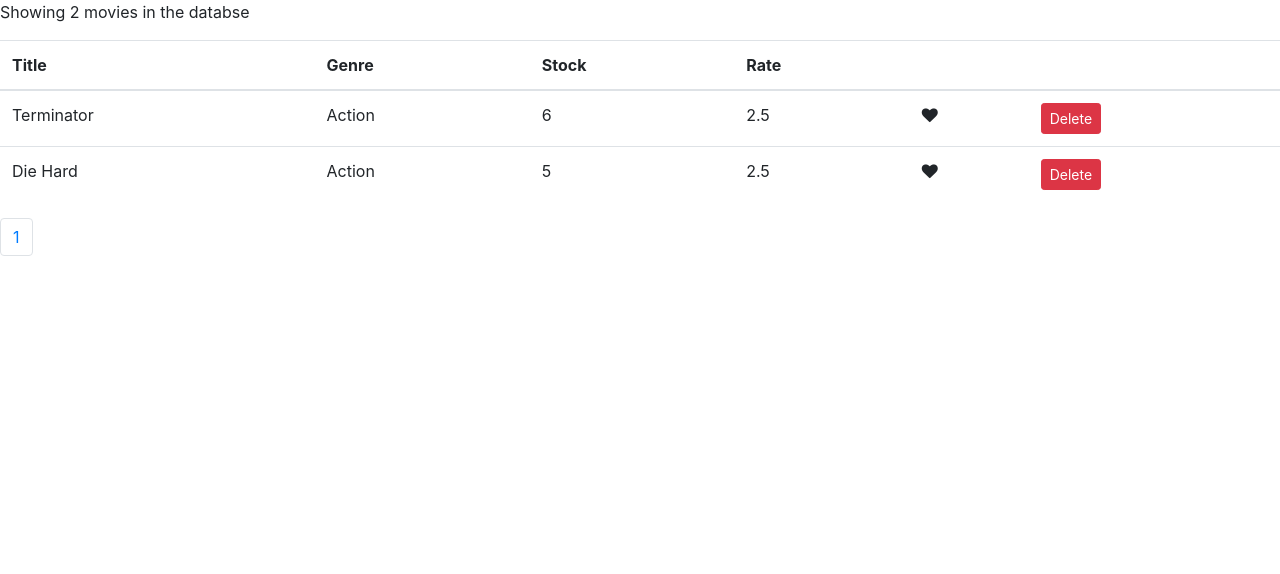
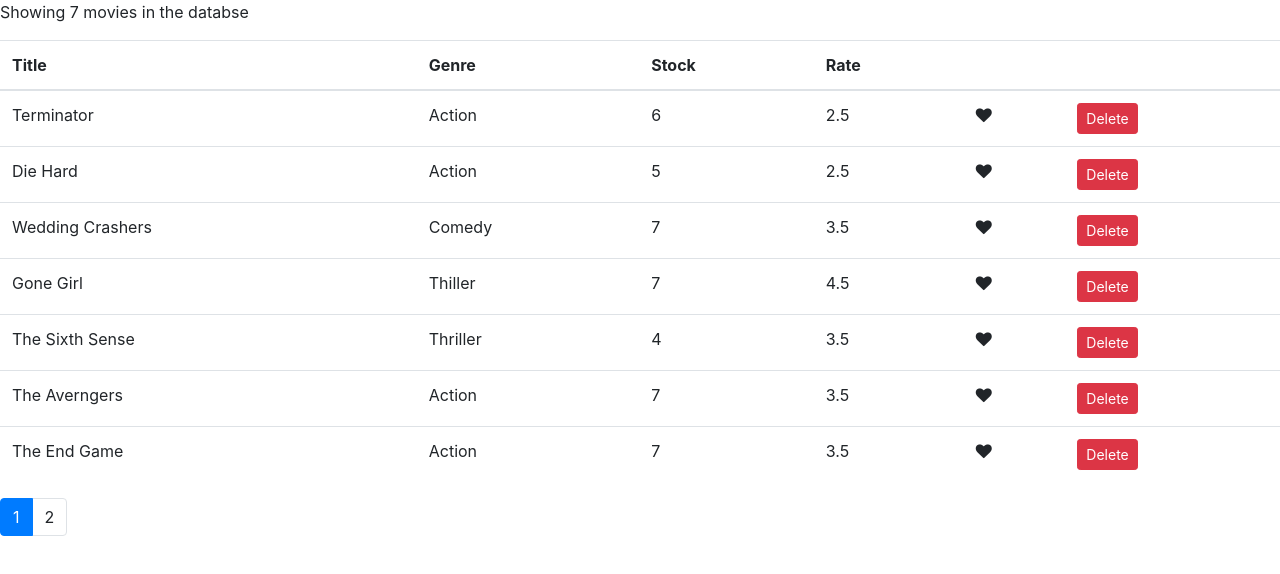
Before and after one commit to salmaatarekk/Learning-React, a React (Create React App) app in the folder counter-app/: page / in a window 1280 px wide. Shown: the top 574 px of the page. Built offline with nearby package versions, Linux system fonts and the light colour scheme.

Commit message:
upate pagination and fix bugs

```diff
--- a/counter-app/src/components/common/pagination.jsx
+++ b/counter-app/src/components/common/pagination.jsx
@@ -1,15 +1,28 @@
 import React from 'react';
 import _ from 'lodash'
 
-const Pagination = (props) => {
-    const {itemsCount, pageSize} = props;
-    const pageCount = itemsCount / pageSize;
+const Pagination = props => {
+    const { currentPage,  pageSize} = props;
+    const itemsCount = 7;
+    //console.log(itemsCount, currentPage, pageSize);
+    const pagesCount = Math.ceil( itemsCount / pageSize) ;
+
+
+    if(pagesCount === 1)
+        return null;
+   const pages =  _.range(1, pagesCount + 1);
 
 
 
     return ( <nav>
         <ul className="pagination">
-            <li className="page-item"><a href="" className="page-link">1</a></li>
+            {pages.map(page => (
+            <li key = {page} className= {page === currentPage ? 'page-item active' : 'page-item'}>
+             <a  className="page-link"
+             onClick = { () => props.onPageChange(page)}>
+                {page}</a>
+            </li>
+            ))}
         </ul>
     </nav> );
 }
--- a/counter-app/src/components/movies.jsx
+++ b/counter-app/src/components/movies.jsx
@@ -19,10 +19,51 @@ class Movies extends Component {
                 numberInStock: 5,
                 dailyRentalRate : 2.5,
                 liked : true
+            },
+            {
+                id: 3,
+                title : 'Wedding Crashers',
+                genre : 'Comedy',
+                numberInStock: 7,
+                dailyRentalRate : 3.5,
+                liked : true
+            },
+            {
+                id: 4,
+                title : 'Gone Girl',
+                genre : 'Thiller',
+                numberInStock: 7,
+                dailyRentalRate : 4.5,
+                liked : true
+            },
+            {
+                id: 5,
+                title : 'The Sixth Sense',
+                genre : 'Thriller',
+                numberInStock: 4,
+                dailyRentalRate : 3.5,
+                liked : true
+            },
+            {
+                id: 6,
+                title : 'The Averngers',
+                genre : 'Action',
+                numberInStock: 7,
+                dailyRentalRate : 3.5,
+                liked : true
+            },
+            {
+                id: 7,
+                title : 'The End Game',
+                genre : 'Action',
+                numberInStock: 7,
+                dailyRentalRate : 3.5,
+                liked : true
             }
 
+
         ],
-
+        currentPage : 1,
         pageSize : 4
 
      };
@@ -41,16 +82,21 @@ class Movies extends Component {
      };
      handlePageChange = (page) => {
 
-        console.log("page");
+        this.setState({currentPage : page});
      };
 
 
     render() {
+        const { pageSize, currentPage} = this.state
         const {length : count} = this.state.movies;
+        console.log('count : ', this.state.movies.length);
         if(count === 0)
             return <p>There are no movies in the database</p>;
 
+
+
         return (
+
             <React.Fragment>
                 <p>Showing {count} movies in the databse </p>
                 <table className = "table">
@@ -86,10 +132,13 @@ class Movies extends Component {
                 </tbody>
 
                 </table>
-                <Pagination itmesCount = {count}
-                 pageSize = {this.state.pageSize}
+                <Pagination
+                itmesCount = {count}
+                 pageSize = {pageSize}
+                 currentPage = {currentPage}
                  onPageChange = {this.handlePageChange}
                  />
+
 
             </React.Fragment>
 
```
